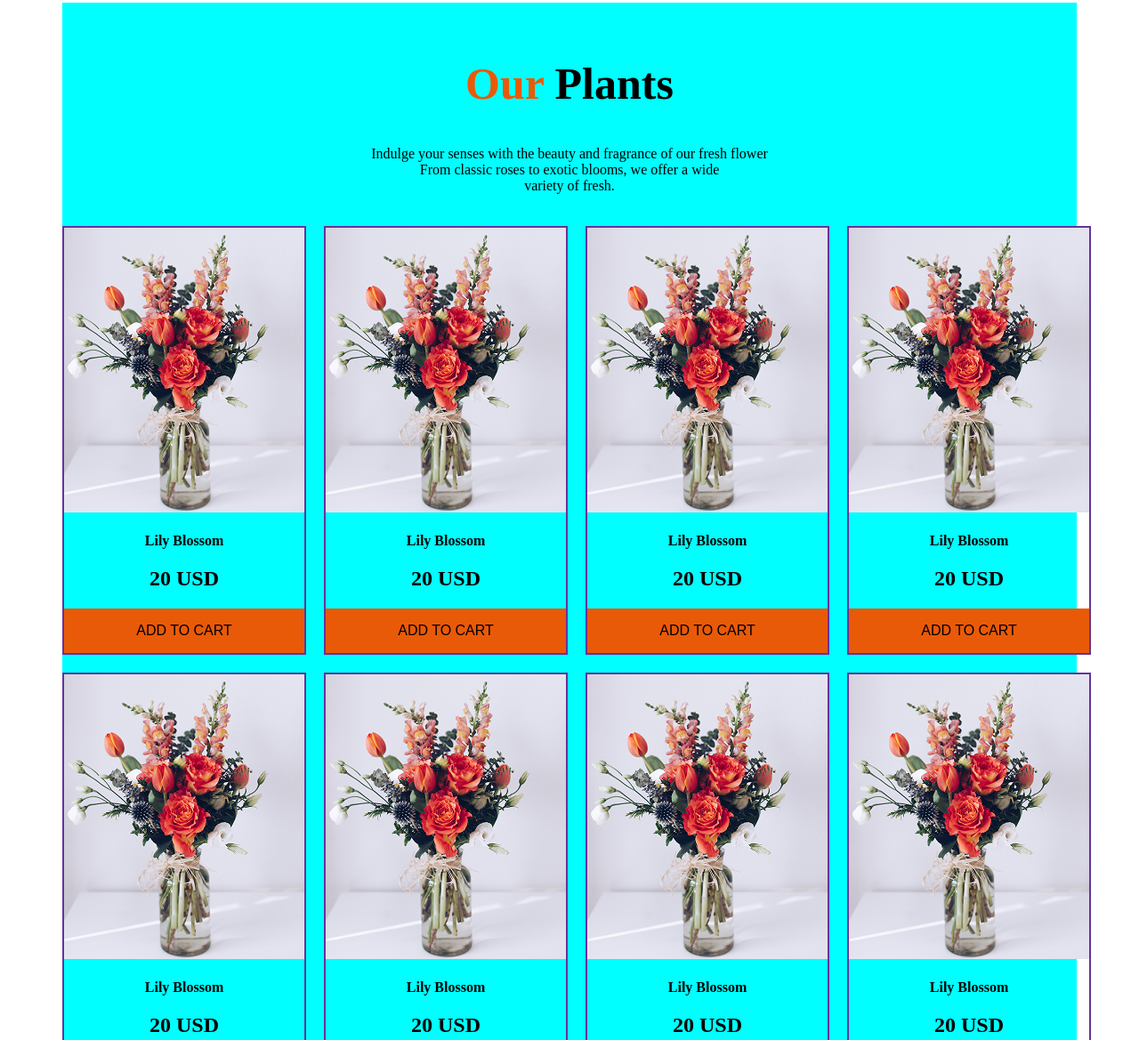
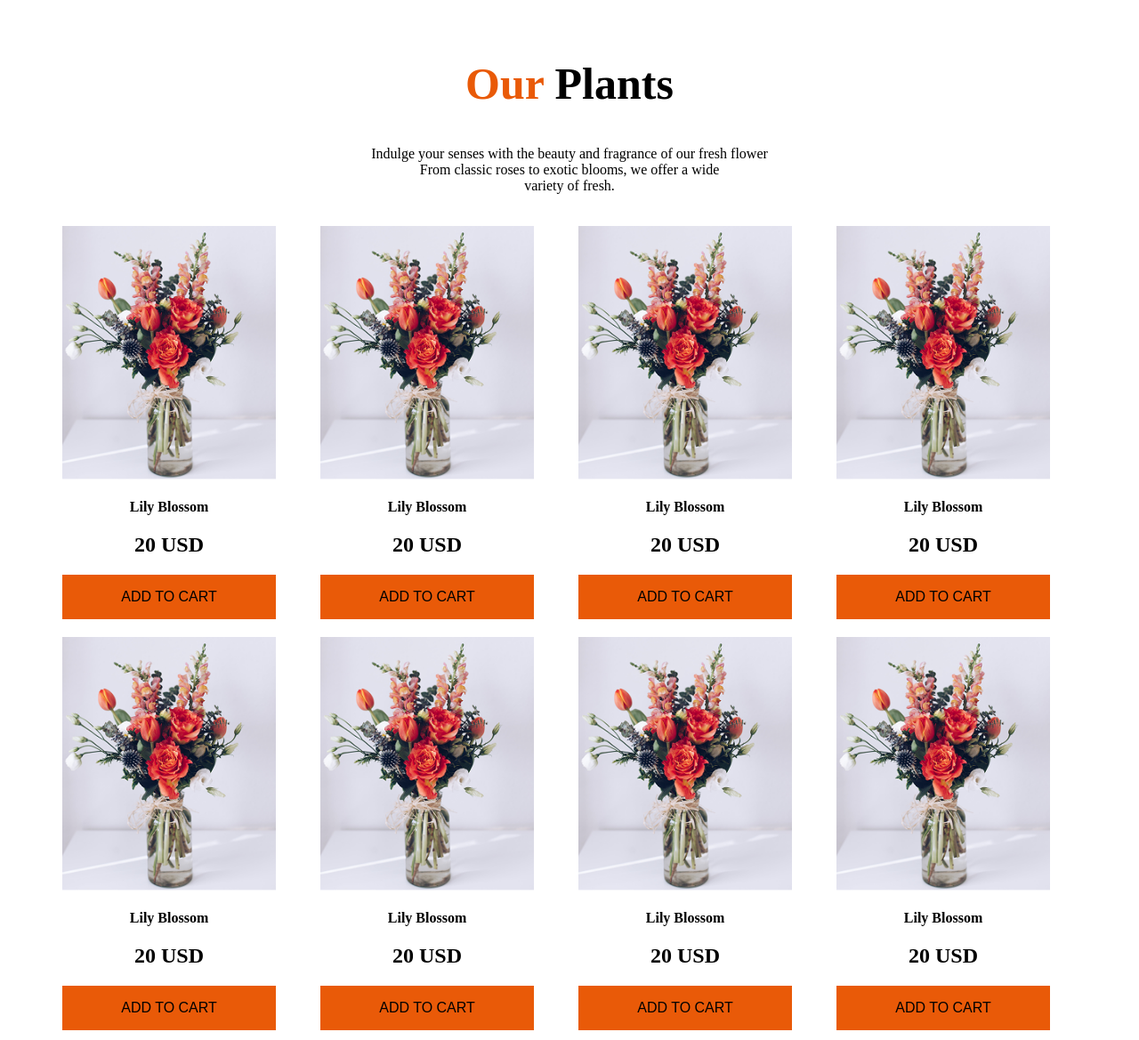
Before and after one commit to asadulislam1122/my-second-assignment, a plain HTML site: page index.html in a window 1280 px wide. Shown: the part 687-1856 px from the top of the page at 89% size. Drawn offline with Linux system fonts and the light colour scheme.

Commit message:
added by assignment2

```diff
--- a/style/assignment.css
+++ b/style/assignment.css
@@ -54,7 +54,7 @@
 .plants-section {
   width: 1140px;
   height: 1186px;
-  background-color: aqua;
+  /* background-color: aqua; */
   justify-content: center;
   align-items: center;
   margin: auto;
@@ -82,12 +82,13 @@
 }
 
 .card {
-  width: 270px;
-  border: 2px solid rebeccapurple;
-  padding: 0;
+  height: auto;
+  width: 240px;
+  /* border: 2px solid rebeccapurple; */
+  padding: 0px;
   text-align: center;
   img {
-    max-width: auto;
+    max-width: 240px;
   }
   h3 {
     font-size: medium;
@@ -99,7 +100,7 @@
     background-color: rgba(233, 90, 8, 1);
     font-size: 16px;
     font-weight: 500;
-    width: 270px;
+    width: 240px;
     height: 50px;
     border: none;
   }
@@ -136,7 +137,6 @@
   .card-cointener {
     flex-direction: column;
     grid-template-columns: repeat(2, 1fr);
-
     margin: auto;
     max-width: 100%;
     gap: 10px;
```
